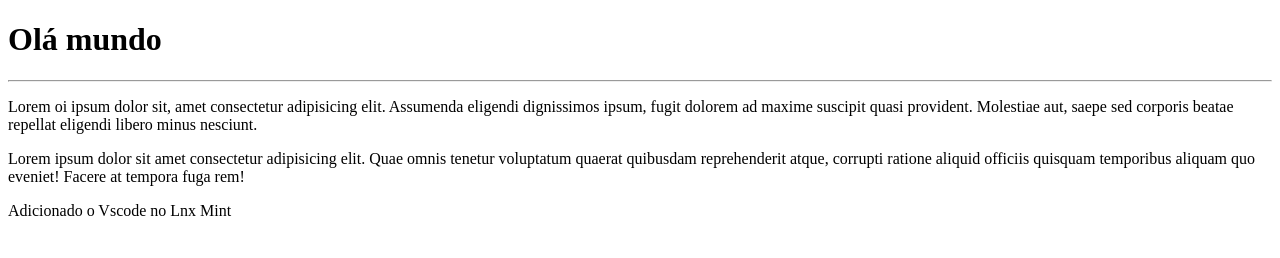
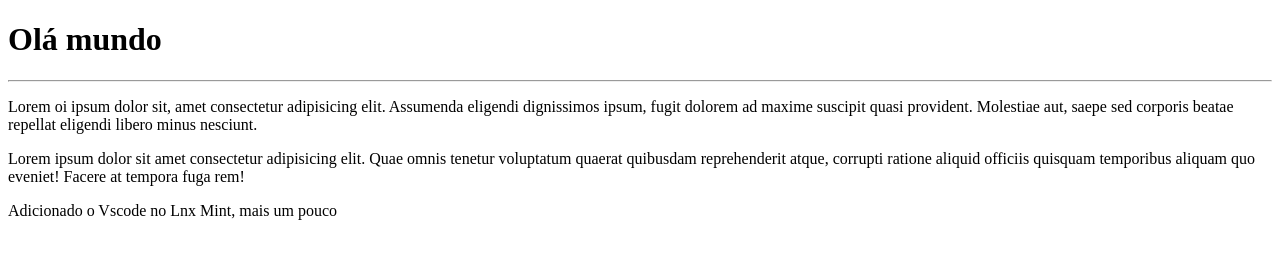
Before and after one commit to CleberBenites/HTML_CSS, a plain HTML site: page Site-exemplo/index.html in a window 1280 px wide. Drawn offline with Linux system fonts and the light colour scheme.

Commit message:
Mais um pouco
mais uma mudança

```diff
--- a/Site-exemplo/index.html
+++ b/Site-exemplo/index.html
@@ -10,6 +10,6 @@
     <hr>
     <p>Lorem oi ipsum dolor sit, amet consectetur adipisicing elit. Assumenda eligendi dignissimos ipsum, fugit dolorem ad maxime suscipit quasi provident. Molestiae aut, saepe sed corporis beatae repellat eligendi libero minus nesciunt.</p>
     <p>Lorem ipsum dolor sit amet consectetur adipisicing elit. Quae omnis tenetur voluptatum quaerat quibusdam reprehenderit atque, corrupti ratione aliquid officiis quisquam temporibus aliquam quo eveniet! Facere at tempora fuga rem!</p>
-    <p>Adicionado o Vscode no Lnx Mint</p>
+    <p>Adicionado o Vscode no Lnx Mint, mais um pouco</p>
 </body>
 </html>
```
